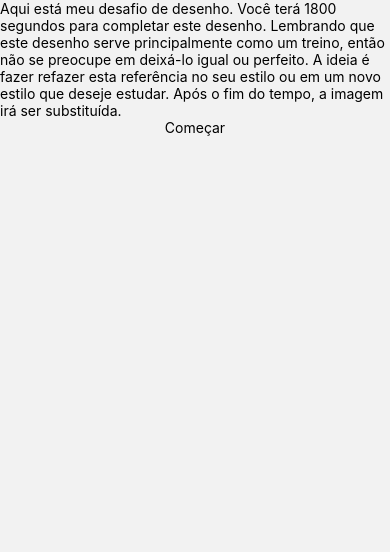
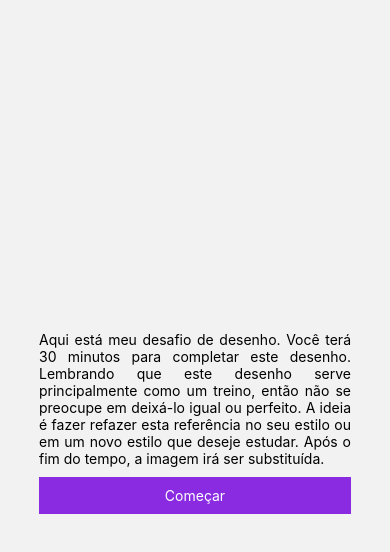
Before and after one commit to rodcordeiro/drawings_app, a React Native app: screen / in a window 390 px wide. Shown: the top 552 px of the page. Built offline with nearby package versions, Linux system fonts and the light colour scheme.

Commit message:
fix: applying styles

```diff
--- a/package.json
+++ b/package.json
@@ -1,6 +1,6 @@
 {
   "name": "drawings",
-  "version": "1.0.1",
+  "version": "1.1.0",
   "main": "node_modules/expo/AppEntry.js",
   "scripts": {
     "start": "expo start",
@@ -23,7 +23,7 @@
     "expo-status-bar": "~1.6.0",
     "expo-updates": "~0.18.17",
     "react": "18.2.0",
-    "react-native": "0.72.7",
+    "react-native": "0.72.6",
     "react-native-gesture-handler": "~2.12.0",
     "react-native-safe-area-context": "4.6.3",
     "react-native-screens": "~3.22.0"
--- a/src/core/api/index.ts
+++ b/src/core/api/index.ts
@@ -5,6 +5,4 @@ const api = axios.create({
   timeout: 30000,
 });
 
-
-
 export { api };
--- a/src/features/Drawing/index.tsx
+++ b/src/features/Drawing/index.tsx
@@ -3,6 +3,7 @@ import { View, Dimensions, Text, StyleSheet, Image } from 'react-native';
 
 import { DRAWING_TIME } from '@/utils/contants.util';
 import { GetDrawingReferences } from './api/drawing.api';
+import { formatSeconds } from './utils/drawing.util';
 
 const { height, width } = Dimensions.get('window');
 
@@ -48,8 +49,9 @@ const Drawing: React.FC<ScreenProps<'Drawing'>> = () => {
           clock < DRAWING_TIME * 0.25
             ? styles.clockWarningColor
             : styles.clockColor,
-        ]}>
-        {clock}
+        ]}
+      >
+        {formatSeconds(clock)}
       </Text>
       <Image
         source={{
--- a/src/features/home/index.tsx
+++ b/src/features/home/index.tsx
@@ -1,22 +1,23 @@
 import React from 'react';
 import { View, Dimensions, Text, StyleSheet, Pressable } from 'react-native';
 
-import { DRAWING_TIME } from '@/utils/contants.util';
-
-const { width } = Dimensions.get('window');
+const { width, height } = Dimensions.get('window');
 
 const Home: React.FC<ScreenProps<'Home'>> = ({ navigation }) => {
   return (
     <View style={styles.container}>
-      <Text>
-        Aqui está meu desafio de desenho. Você terá {DRAWING_TIME} segundos para
-        completar este desenho. Lembrando que este desenho serve principalmente
-        como um treino, então não se preocupe em deixá-lo igual ou perfeito. A
-        ideia é fazer refazer esta referência no seu estilo ou em um novo estilo
-        que deseje estudar. Após o fim do tempo, a imagem irá ser substituída.
+      <Text style={styles.text}>
+        Aqui está meu desafio de desenho. Você terá 30 minutos para completar
+        este desenho. Lembrando que este desenho serve principalmente como um
+        treino, então não se preocupe em deixá-lo igual ou perfeito. A ideia é
+        fazer refazer esta referência no seu estilo ou em um novo estilo que
+        deseje estudar. Após o fim do tempo, a imagem irá ser substituída.
       </Text>
-      <Pressable onPress={() => navigation.push('Drawing')}>
-        <Text>Começar</Text>
+      <Pressable
+        onPress={() => navigation.push('Drawing')}
+        style={styles.button}
+      >
+        <Text style={styles.buttonText}>Começar</Text>
       </Pressable>
     </View>
   );
@@ -28,13 +29,15 @@ const styles = StyleSheet.create({
   container: {
     justifyContent: 'center',
     alignItems: 'center',
+    width,
+    height,
   },
   text: {
     textAlign: 'justify',
-    width: width / 3,
+    width: width * 0.8,
   },
   button: {
-    width: width / 3,
+    width: width * 0.8,
     paddingVertical: 10,
     paddingHorizontal: 20,
     marginTop: 10,
```
Also changed, not shown: src/features/Drawing/utils/drawing.util.ts (+19 -19 lines), .prettierrc.json, eas.json (line endings or trailing spaces), 1 other file (tests, documents, lock files or other folders).
